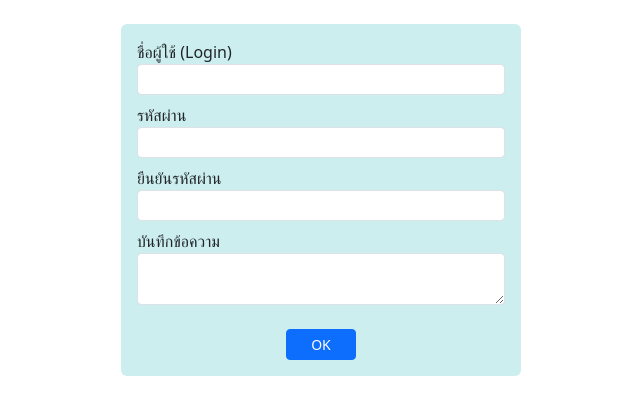
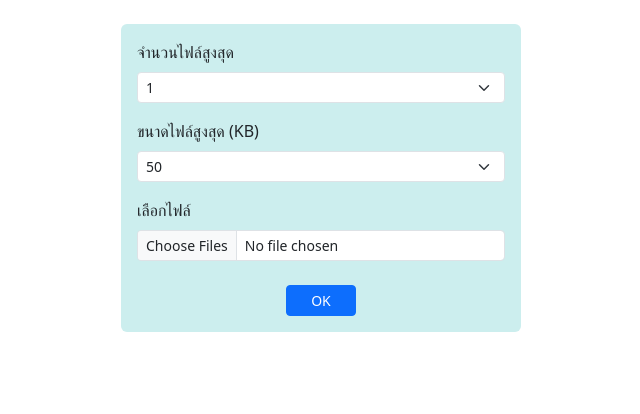
Before and after one commit to lube-blue/app1, a React (Create React App) app: page / in a window 1280 px wide. Shown: the top 414 px of the page, without its empty margins (319-959 px from the left). Built offline with nearby package versions, Linux system fonts and the light colour scheme.

Commit message:
SelecFile

```diff
--- a/src/App.js
+++ b/src/App.js
@@ -1,8 +1,5 @@
-import './App.css';
 import React from 'react'
-import Router3 from './router3'; // เปลี่ยนเป็น Router3 ตามโค้ดที่คุณเขียนล่าสุด
-import FormText from './form-text';
+import FormSelectFile from './form-select-file';
 export default function App() {
-
-  return <FormText />
+return <FormSelectFile/>
 }
--- /dev/null
+++ b/src/form-select-file.js
@@ -0,0 +1,107 @@
+import React from 'react'
+
+export default function FormSelectFile() {
+
+    const inputFile = React.useRef()
+    const selectMaxNumFiles = React.useRef()
+    const selectMaxSize = React.useRef()
+
+    let maxNumfiles = [1, 2, 3, 4, 5] // จำนวนไฟล์ที่เลือกได้
+    let maxFileSize = [50, 100, 200, 500, 1000] // KB
+
+    // เมื่อคลิกปุ่ม ให้นำค่าจาก select ทั้งสองอันมาเป็นเงื่อนไขตรวจสอบไฟล์
+    const onClickButton = () => {
+
+        let maxNumFiles = selectMaxNumFiles.current.value
+        let maxSize = selectMaxSize.current.value
+
+        // ตรวจสอบจำนวนไฟล์
+        if (inputFile.current.files.length > maxNumFiles) {
+            alert(`เลือกได้ไม่เกิน ${maxNumFiles} ไฟล์`)
+            return
+        }
+
+        // ตรวจสอบขนาดของแต่ละไฟล์
+        for (let f of inputFile.current.files) {
+            if (f.size > maxSize * 1000) {
+                alert(`ไฟล์ต้องมีขนาดไม่เกิน ${maxSize} KB`)
+                return
+            }
+        }
+
+        alert('Files OK')
+    }
+
+    return (
+
+        <div className="mt-4  mx-auto p-3 rounded"
+            style={{ width: '400px', background: '#cee' }}>
+
+            <form>
+
+                <div className="form-group mb-3">
+                    <label htmlFor="maxNumFiles" className="form-label">
+                        จำนวนไฟล์สูงสุด
+                    </label>
+
+                    <select
+                        id="maxNumFiles"
+                        className="form-select form-select-sm"
+                        ref={selectMaxNumFiles}
+                    >
+                        {
+                            maxNumfiles.map(i => {
+                                return <option key={i} value={i}>{i}</option>
+                            })
+                        }
+                    </select>
+                </div>
+
+                <div className="form-group mb-3">
+                    <label htmlFor="maxFileSize" className="form-label">
+                        ขนาดไฟล์สูงสุด (KB)
+                    </label>
+
+                    <select
+                        id="maxFileSize"
+                        className="form-select form-select-sm"
+                        ref={selectMaxSize}
+                    >
+                        {
+                            maxFileSize.map(i => {
+                                return <option key={i} value={i}>{i}</option>
+                            })
+                        }
+                    </select>
+                </div>
+
+                <div className="form-group mb-3">
+                    <label htmlFor="file" className="form-label">
+                        เลือกไฟล์
+                    </label>
+
+                    <input
+                        type="file"
+                        id="file"
+                        accept="image/*"
+                        className="form-control form-control-sm"
+                        ref={inputFile}
+                        multiple
+                    />
+                </div>
+
+                <div className="text-center mt-4">
+                    <button
+                        type="button"
+                        className="btn btn-sm btn-primary px-4"
+                        onClick={onClickButton}
+                    >
+                        OK
+                    </button>
+                </div>
+
+            </form>
+        </div>
+
+    )
+}
```
